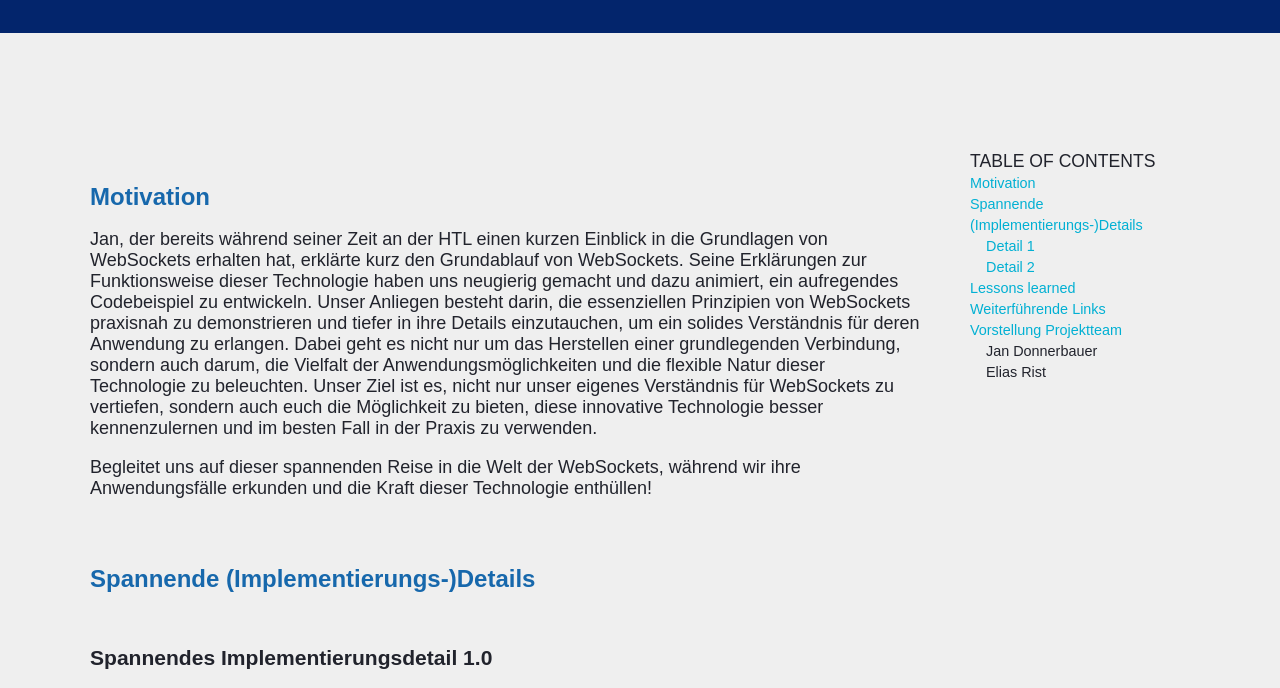
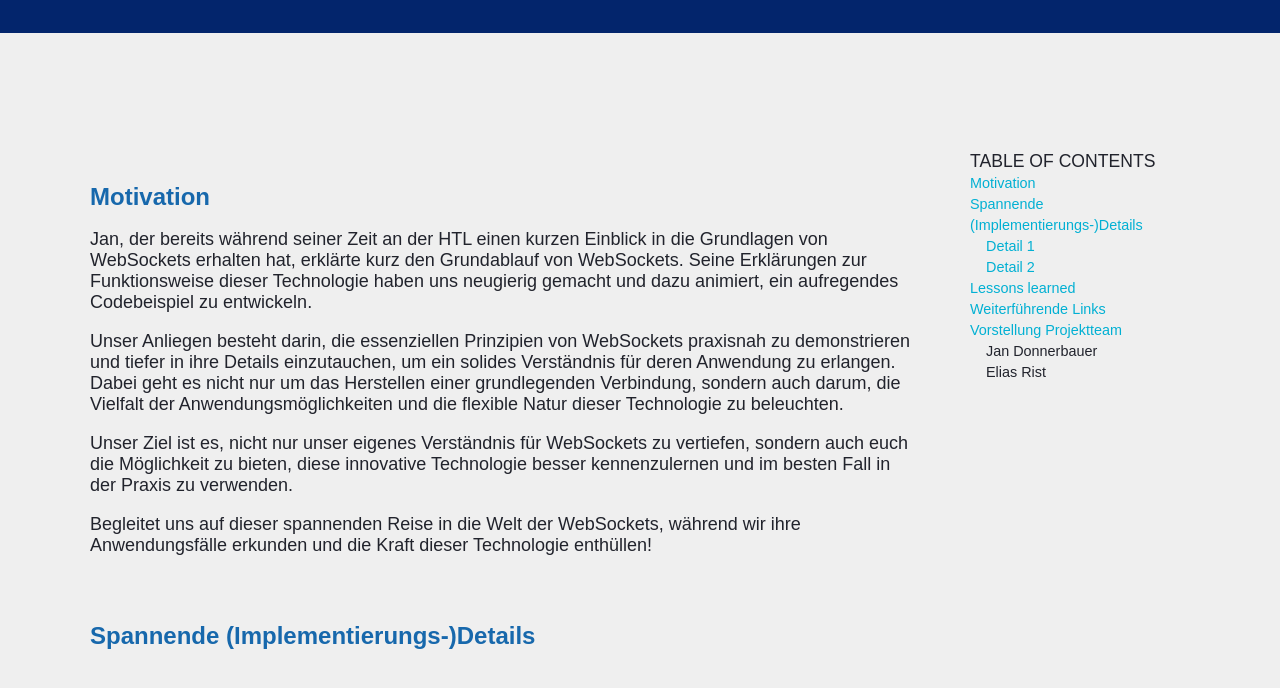
Before and after one commit to WDP3-FH/websockets-for-dummies, a plain HTML site: page summary_page/index.html in a window 1280 px wide. Shown: the part 343-1031 px from the top of the page. Drawn offline with Linux system fonts and the light colour scheme; a web font is replaced by a local one.

Commit message:
added p-tags in intro

```diff
--- a/summary_page/index.html
+++ b/summary_page/index.html
@@ -20,8 +20,9 @@
             <div class="nav-container">
                 <ul>
                     <li>
-                        <a href="./index.html"><img class="nav-logo"
-                                src="./img/logo.png" /></a>
+                        <a href="./index.html"
+                            ><img class="nav-logo" src="./img/logo.png"
+                        /></a>
                     </li>
                     <li>
                         <div class="js-darkmode-toggle darkmode-toggle">
@@ -89,37 +90,33 @@
                     <h2>Motivation</h2>
                     <p>
                         Jan, der bereits während seiner Zeit an der HTL einen
-                        kurzen Einblick in die
-                        Grundlagen von WebSockets erhalten hat, erklärte kurz
-                        den Grundablauf von
+                        kurzen Einblick in die Grundlagen von WebSockets
+                        erhalten hat, erklärte kurz den Grundablauf von
                         WebSockets. Seine Erklärungen zur Funktionsweise dieser
-                        Technologie haben uns
-                        neugierig gemacht und dazu animiert, ein aufregendes
-                        Codebeispiel zu entwickeln.
+                        Technologie haben uns neugierig gemacht und dazu
+                        animiert, ein aufregendes Codebeispiel zu entwickeln.
+                    </p>
+                    <p>
                         Unser Anliegen besteht darin, die essenziellen
-                        Prinzipien von WebSockets
-                        praxisnah zu demonstrieren und tiefer in ihre Details
-                        einzutauchen, um ein
-                        solides Verständnis für deren Anwendung zu erlangen.
-                        Dabei geht es nicht nur um
-                        das Herstellen einer grundlegenden Verbindung, sondern
-                        auch darum, die Vielfalt
-                        der Anwendungsmöglichkeiten und die flexible Natur
-                        dieser Technologie zu
-                        beleuchten. Unser Ziel ist es, nicht nur unser eigenes
-                        Verständnis für
-                        WebSockets zu vertiefen, sondern auch euch die
-                        Möglichkeit zu bieten, diese
-                        innovative Technologie besser kennenzulernen und im
-                        besten Fall in der Praxis zu
-                        verwenden.
+                        Prinzipien von WebSockets praxisnah zu demonstrieren und
+                        tiefer in ihre Details einzutauchen, um ein solides
+                        Verständnis für deren Anwendung zu erlangen. Dabei geht
+                        es nicht nur um das Herstellen einer grundlegenden
+                        Verbindung, sondern auch darum, die Vielfalt der
+                        Anwendungsmöglichkeiten und die flexible Natur dieser
+                        Technologie zu beleuchten.
+                    </p>
+                    <p>
+                        Unser Ziel ist es, nicht nur unser eigenes Verständnis
+                        für WebSockets zu vertiefen, sondern auch euch die
+                        Möglichkeit zu bieten, diese innovative Technologie
+                        besser kennenzulernen und im besten Fall in der Praxis
+                        zu verwenden.
                     </p>
                     <p>
                         Begleitet uns auf dieser spannenden Reise in die Welt
-                        der WebSockets, während
-                        wir ihre Anwendungsfälle erkunden und die Kraft dieser
-                        Technologie enthüllen!
-
+                        der WebSockets, während wir ihre Anwendungsfälle
+                        erkunden und die Kraft dieser Technologie enthüllen!
                     </p>
                 </section>
                 <section id="exciting-details">
@@ -301,9 +298,7 @@
                         </a>
                     </p>
                     <p>
-                        <a href="#project-team--elias-rist">
-                            Elias Rist
-                        </a>
+                        <a href="#project-team--elias-rist"> Elias Rist </a>
                     </p>
                 </div>
             </div>
```
